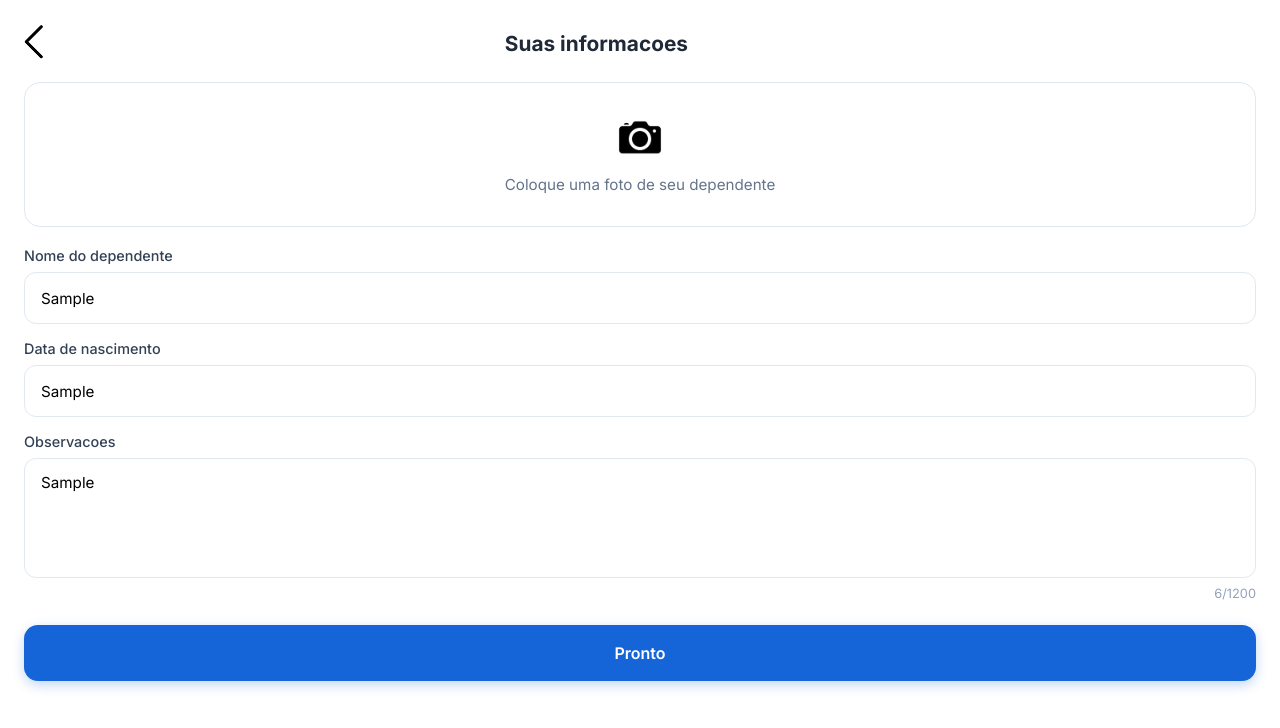
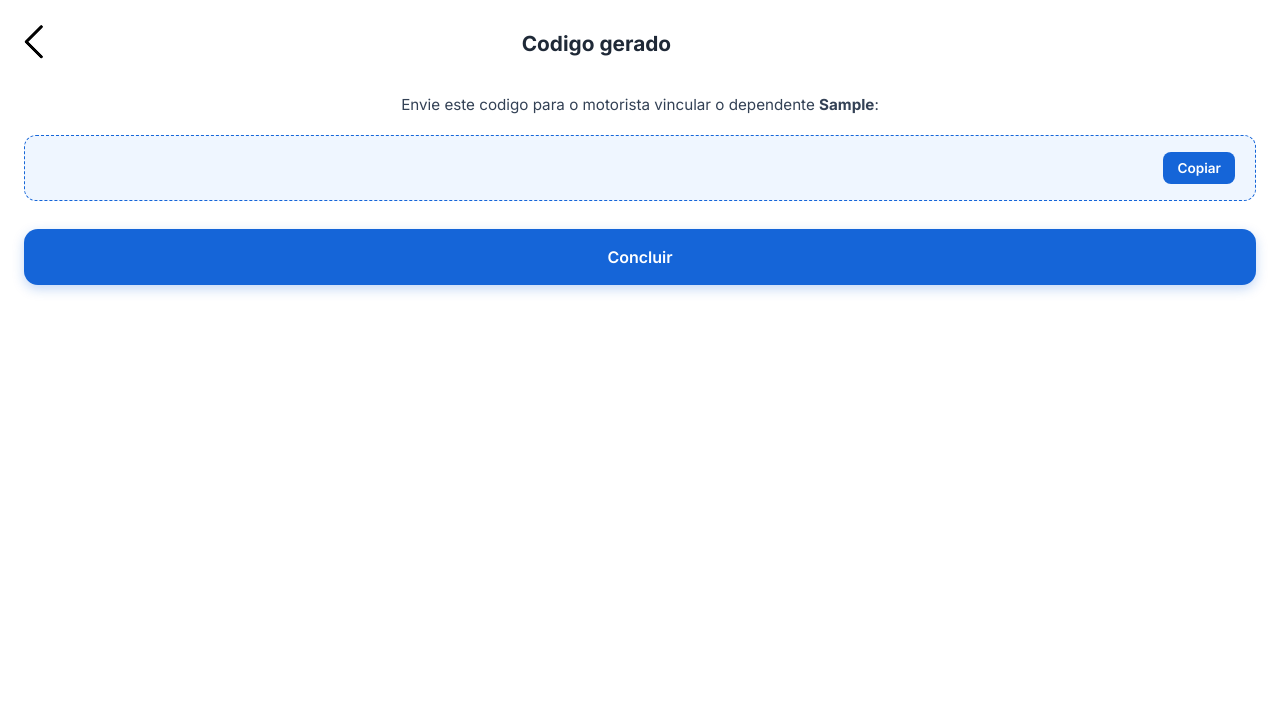
Before and after one commit to cauekkz/projeto-integrador, an Angular app in the folder frontend/: page /add-student in a window 1280 px wide. Both pictures are taken after typing "Sample", "Sample", "Sample" into the empty fields and a click on the button "Pronto". Shown: the top 728 px of the page. Built offline with nearby package versions, Linux system fonts and the light colour scheme.

Commit message:
feat: add code generation screen flow to add-student component

```diff
--- a/frontend/src/app/app.routes.ts
+++ b/frontend/src/app/app.routes.ts
@@ -7,6 +7,7 @@ import { HomeScreen } from './pages/home-screen/home-screen';
 import { AddStudent } from './components/add-student/add-student';
 import { DriverHome } from './pages/driver-home/driver-home';
 import { DriverRoute } from './pages/driver-route/driver-route';
+import { StudentCode } from './components/student-code/student-code';
 
 export const routes: Routes = [
   { path: '', component: Home },
@@ -17,4 +18,5 @@ export const routes: Routes = [
   { path: 'add-student', component: AddStudent },
   { path: 'driver-home', component: DriverHome },
   { path: 'driver-route', component: DriverRoute },
+  { path: 'student-code', component: StudentCode, },
 ];
--- a/frontend/src/app/components/add-student/add-student.css
+++ b/frontend/src/app/components/add-student/add-student.css
@@ -164,3 +164,45 @@
   width: 40px;
   height: 40px;
 }
+
+.code-result {
+  display: flex;
+  flex-direction: column;
+  gap: 20px;
+  margin-top: 12px;
+}
+
+.code-instrucao {
+  color: #334155;
+  font-size: 0.95rem;
+  text-align: center;
+  line-height: 1.4;
+}
+
+.code-box {
+  display: flex;
+  align-items: center;
+  justify-content: space-between;
+  border: 1px dashed #1565d8;
+  border-radius: 12px;
+  padding: 16px 20px;
+  background: #eff6ff;
+  font-size: 1.1rem;
+  font-weight: 700;
+  color: #1565d8;
+  letter-spacing: 1px;
+  word-break: break-all;
+  gap: 12px;
+}
+
+.btn-copy {
+  flex-shrink: 0;
+  border: none;
+  background: #1565d8;
+  color: white;
+  font-size: 0.85rem;
+  font-weight: 600;
+  padding: 8px 14px;
+  border-radius: 8px;
+  cursor: pointer;
+}
--- a/frontend/src/app/components/add-student/add-student.html
+++ b/frontend/src/app/components/add-student/add-student.html
@@ -1,5 +1,6 @@
 <div class="add-container">
 
+  @if (etapa === 'form') {
     <div class="header">
       <button class="back-button" (click)="voltar()">
         <img src="/Back.png" alt="">
@@ -36,6 +37,31 @@
 
       <button class="btn-submit" type="submit">Pronto</button>
     </form>
+  }
+
+  @if (etapa === 'code') {
+    <div class="header">
+      <button class="back-button" (click)="voltar()">
+        <img src="/Back.png" alt="">
+      </button>
+      <h1>Codigo gerado</h1>
+    </div>
+
+    <div class="code-result">
+      <p class="code-instrucao">
+        Envie este codigo para o motorista vincular o dependente <strong>{{ enteredName }}</strong>:
+      </p>
+
+      <div class="code-box">
+        <span>{{ codigoGerado }}</span>
+        <button type="button" class="btn-copy" (click)="copiarCodigo()">
+          {{ copiado ? 'Copiado!' : 'Copiar' }}
+        </button>
+      </div>
+
+      <button class="btn-submit" type="button" (click)="concluir()">Concluir</button>
+    </div>
+  }
 
 </div>
 
@@ -44,11 +70,11 @@
   <div class="bottom-sheet">
     <h2>Selecione de onde vem a foto</h2>
     <div class="sheet-options">
-      <button class="sheet-btn">
+      <button class="sheet-btn" (click)="fecharBottomSheet()">
         <img src="/Add%20Image.svg" alt="">
         Galeria
       </button>
-      <button class="sheet-btn">
+      <button class="sheet-btn" (click)="fecharBottomSheet()">
         <img src="/Camera.png" alt="">
         Tirar com a camera
       </button>
--- a/frontend/src/app/components/add-student/add-student.ts
+++ b/frontend/src/app/components/add-student/add-student.ts
@@ -11,19 +11,44 @@ import { FormsModule } from '@angular/forms';
 export class AddStudent {
   @Output() fecharEvent = new EventEmitter<void>();
 
+  // controla qual "tela" aparece dentro do componente
+  etapa: 'form' | 'code' = 'form';
+
   enteredName = '';
   enteredBirthdate = '';
   enteredObservacoes = '';
   maxObs = 1200;
   mostrarBottomSheet = false;
 
+  codigoGerado = '';
+  copiado = false;
+
   fechar() {
     this.fecharEvent.emit();
   }
+
   voltar() {
+    if (this.etapa === 'code') {
+      this.etapa = 'form';
+      return;
+    }
     this.fecharEvent.emit();
   }
+
   pronto() {
+    // aqui depois entra a chamada pro back pra pegar o codigoGerado de verdade
+    this.etapa = 'code';
+  }
+
+  copiarCodigo() {
+    if (!this.codigoGerado) return;
+    navigator.clipboard.writeText(this.codigoGerado).then(() => {
+      this.copiado = true;
+      setTimeout(() => (this.copiado = false), 2000);
+    });
+  }
+
+  concluir() {
     this.fecharEvent.emit();
   }
 
--- a/frontend/src/app/components/student-code/student-code.css
+++ b/frontend/src/app/components/student-code/student-code.css
@@ -0,0 +1,164 @@
+.student-code-container {
+  min-height: 100vh;
+  width: 100%;
+  background: #ffffff;
+  display: flex;
+  flex-direction: column;
+  box-sizing: border-box;
+  padding: 24px;
+}
+
+.header {
+  width: 100%;
+  display: flex;
+  align-items: center;
+}
+
+.back-button {
+  width: 40px;
+  height: 40px;
+
+  display: flex;
+  align-items: center;
+  justify-content: center;
+
+  background: transparent;
+  border: none;
+
+  cursor: pointer;
+  padding: 0;
+}
+
+.back-button img {
+  width: 24px;
+  height: 24px;
+  object-fit: contain;
+}
+
+.content {
+  flex: 1;
+
+  display: flex;
+  flex-direction: column;
+  align-items: center;
+
+  padding-top: 110px;
+}
+
+.content h1 {
+  margin: 0;
+
+  color: #1f2937;
+
+  font-size: 1.5rem;
+  font-weight: 700;
+
+  text-align: center;
+}
+
+.description {
+  max-width: 300px;
+
+  margin: 16px 0 0;
+
+  color: #64748b;
+
+  font-size: 0.95rem;
+  line-height: 1.5;
+
+  text-align: center;
+}
+
+.inputs {
+  display: flex;
+  justify-content: center;
+  gap: 12px;
+
+  margin-top: 45px;
+}
+
+.code-input {
+  width: 42px;
+  height: 58px;
+
+  padding: 0;
+
+  border: none;
+  border-bottom: 2px solid #cbd5e1;
+
+  border-radius: 0;
+
+  background: transparent;
+
+  outline: none;
+
+  text-align: center;
+
+  color: #1f2937;
+
+  font-size: 1.8rem;
+  font-weight: 700;
+
+  box-sizing: border-box;
+}
+
+.code-input:focus {
+  border-bottom-color: #1565d8;
+}
+
+.btn-confirmar {
+  width: 100%;
+  height: 56px;
+
+  border: none;
+  border-radius: 14px;
+
+  background: #1565d8;
+  color: #ffffff;
+
+  font-size: 1rem;
+  font-weight: 600;
+
+  cursor: pointer;
+
+  box-shadow: 0 4px 12px rgba(21, 101, 216, 0.25);
+
+  margin-top: auto;
+}
+
+.btn-confirmar:hover {
+  background: #0d56c7;
+}
+
+
+/* Responsivo para telas menores */
+
+@media (max-width: 480px) {
+
+  .student-code-container {
+    padding: 24px;
+  }
+
+  .content {
+    padding-top: 90px;
+  }
+
+  .content h1 {
+    font-size: 1.35rem;
+  }
+
+  .description {
+    font-size: 0.9rem;
+  }
+
+  .inputs {
+    gap: 8px;
+    margin-top: 40px;
+  }
+
+  .code-input {
+    width: 40px;
+    height: 55px;
+    font-size: 1.7rem;
+  }
+}
--- a/frontend/src/app/components/student-code/student-code.html
+++ b/frontend/src/app/components/student-code/student-code.html
@@ -1 +1,69 @@
-<p>student-code works!</p>
+<div class="student-code-container">
+
+  <div class="header">
+    <button class="back-button">
+      <img src="/Back.png" alt="Voltar">
+    </button>
+  </div>
+
+  <div class="content">
+
+    <h1>Digite seu código</h1>
+
+    <p class="description">
+      Digite o código de estudante que foi enviado para você.
+    </p>
+
+    <div class="inputs">
+
+      <input
+        class="code-input"
+        type="text"
+        maxlength="1"
+        inputmode="numeric"
+      />
+
+      <input
+        class="code-input"
+        type="text"
+        maxlength="1"
+        inputmode="numeric"
+      />
+
+      <input
+        class="code-input"
+        type="text"
+        maxlength="1"
+        inputmode="numeric"
+      />
+
+      <input
+        class="code-input"
+        type="text"
+        maxlength="1"
+        inputmode="numeric"
+      />
+
+      <input
+        class="code-input"
+        type="text"
+        maxlength="1"
+        inputmode="numeric"
+      />
+
+      <input
+        class="code-input"
+        type="text"
+        maxlength="1"
+        inputmode="numeric"
+      />
+
+    </div>
+
+  </div>
+
+  <button class="btn-confirmar">
+    Confirmar
+  </button>
+
+</div>
--- a/frontend/src/app/components/student-code/student-code.ts
+++ b/frontend/src/app/components/student-code/student-code.ts
@@ -2,6 +2,7 @@ import { Component } from '@angular/core';
 
 @Component({
   selector: 'app-student-code',
+  standalone: true,
   imports: [],
   templateUrl: './student-code.html',
   styleUrl: './student-code.css',
```
Lines whose indentation alone changed are shown as unchanged.
